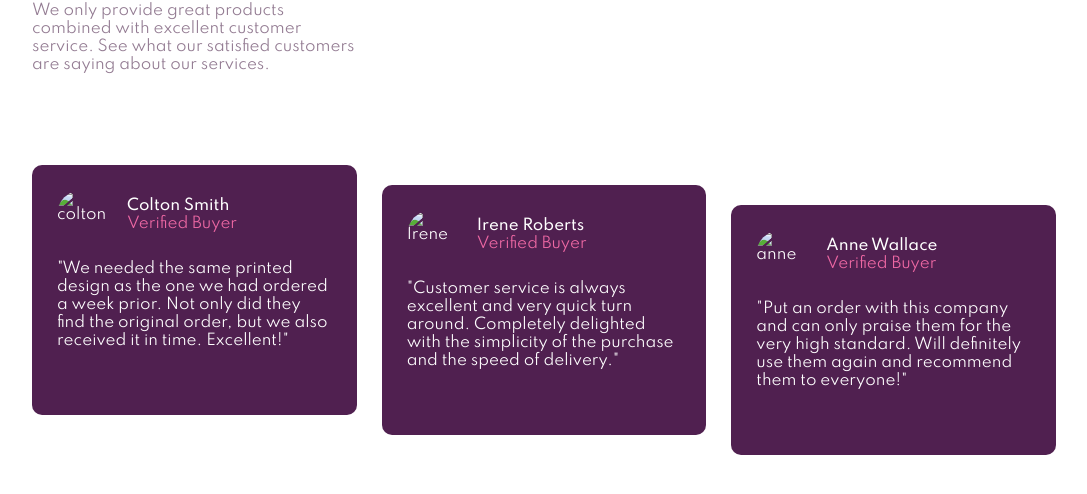
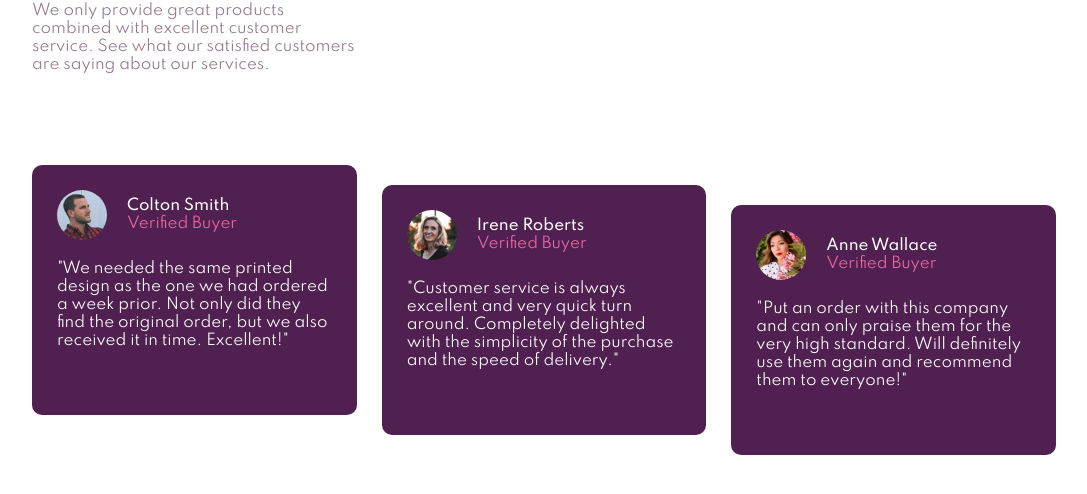
Before and after one commit to Codexgrey/Social-Proof-Section, a plain HTML site: page index.html in a window 1280 px wide. Shown: the part 250-744 px from the top of the page, without its empty margins (96-1183 px from the left). Drawn offline with Linux system fonts and the light colour scheme; the site is published under a folder, as on GitHub Pages, so addresses that start at the root find nothing.

Commit message:
Update index.html

```diff
--- a/index.html
+++ b/index.html
@@ -64,7 +64,7 @@
           <section class="card">
             <div class="profile">
               <div class="image">
-                <img src="/images/image-colton.jpg" alt="colton">
+                <img src="images/image-colton.jpg" alt="colton">
               </div>
               <div class="details">
                 <p>Colton Smith</p>
@@ -82,7 +82,7 @@
           <section class="card">
             <div class="profile">
               <div class="image">
-                <img src="/images/image-irene.jpg" alt="Irene">
+                <img src="images/image-irene.jpg" alt="Irene">
               </div>
               <div class="details">
                 <p>Irene Roberts</p>
@@ -100,7 +100,7 @@
           <section class="card">
             <div class="profile">
               <div class="image">
-                <img src="/images/image-anne.jpg" alt="anne">
+                <img src="images/image-anne.jpg" alt="anne">
               </div>
               <div class="details">
                 <p>Anne Wallace </p>
```
